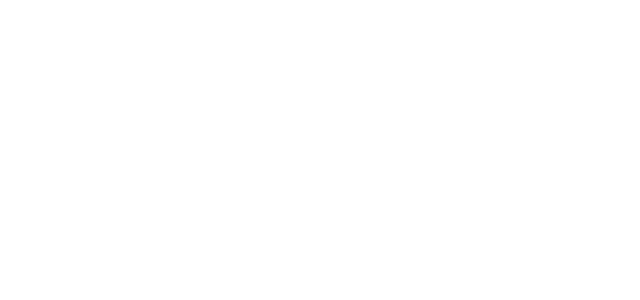
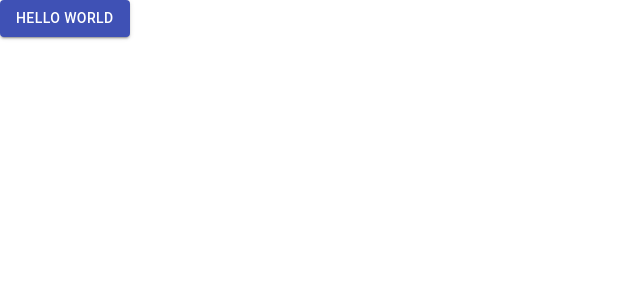
Before and after one commit to faruk-gkc/react-basic-todo, a React (Create React App) app: page / in a window 1280 px wide. Shown: the top 300 px of the page, without its empty margins (0-640 px from the left). Built offline with nearby package versions, Linux system fonts and the light colour scheme; the HTML template or start-up script is replaced by a standard one.

Commit message:
material-ui added

```diff
--- a/src/App.js
+++ b/src/App.js
@@ -1,10 +1,13 @@
 import './App.css';
+import Button from '@material-ui/core/Button';
+import React from 'react'
+
 
 function App() {
   return (
-    <div className="App">
-
-    </div>
+      <Button variant="contained" color="primary">
+        Hello World
+      </Button>
   );
 }
 
```
